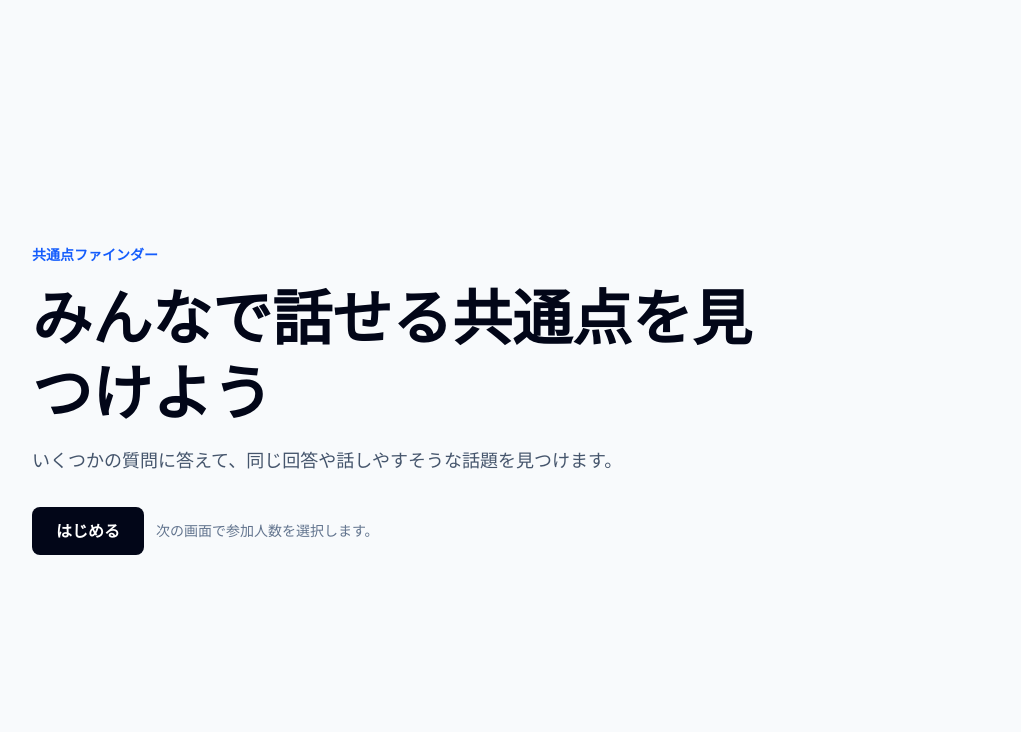
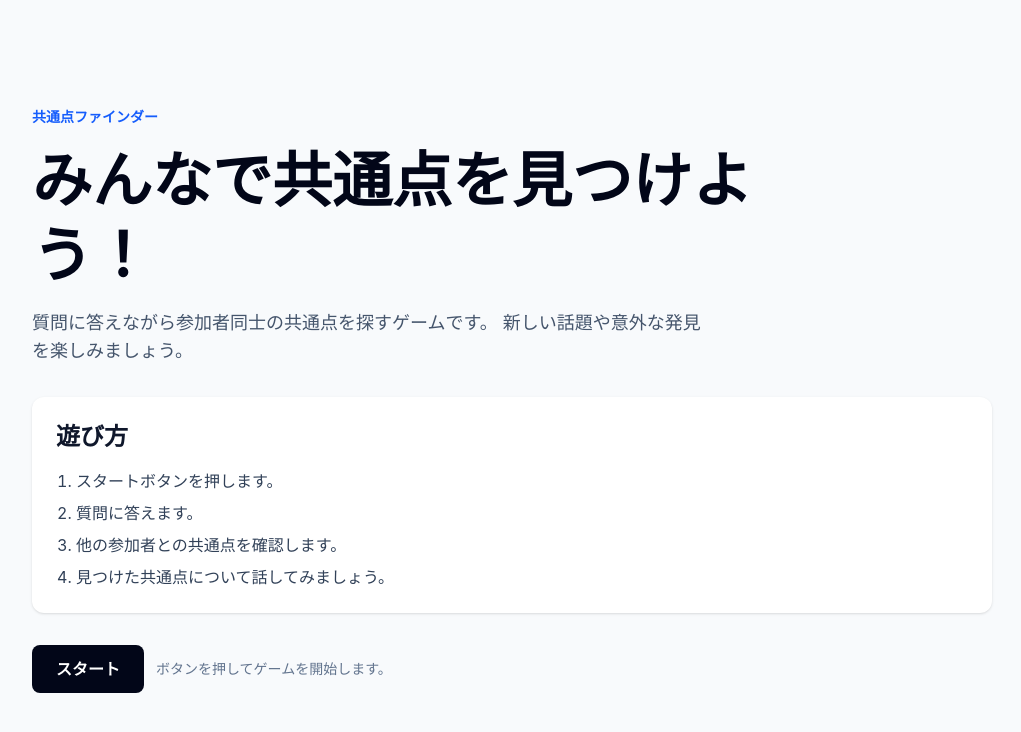
Before and after one commit to Webu-Kobedenshi/team2, a React (Vite) app in the folder frontend/: page / in a window 1280 px wide. Shown: the top 732 px of the page, without its empty margins (128-1149 px from the left). Built offline with nearby package versions, Linux system fonts and the light colour scheme.

Commit message:
Create home page

```diff
--- a/frontend/src/pages/Home.tsx
+++ b/frontend/src/pages/Home.tsx
@@ -3,24 +3,41 @@ export function Home() {
     <main className="mx-auto flex min-h-screen w-full max-w-5xl flex-col justify-center px-6 py-12 sm:px-8">
       <div className="grid gap-8">
         <section className="grid gap-4">
-          <p className="text-sm font-bold text-blue-600">共通点ファインダー</p>
+          <p className="text-sm font-bold text-blue-600">
+            共通点ファインダー
+          </p>
+
           <h1 className="max-w-3xl text-4xl font-bold leading-tight text-slate-950 sm:text-6xl">
-            みんなで話せる共通点を見つけよう
+            みんなで共通点を見つけよう！
           </h1>
+
           <p className="max-w-2xl text-base text-slate-600 sm:text-lg">
-            いくつかの質問に答えて、同じ回答や話しやすそうな話題を見つけます。
+            質問に答えながら参加者同士の共通点を探すゲームです。
+            新しい話題や意外な発見を楽しみましょう。
           </p>
+        </section>
+
+        <section className="rounded-xl bg-white p-6 shadow">
+          <h2 className="mb-4 text-2xl font-bold">遊び方</h2>
+
+          <ol className="list-decimal pl-5 space-y-2 text-slate-700">
+            <li>スタートボタンを押します。</li>
+            <li>質問に答えます。</li>
+            <li>他の参加者との共通点を確認します。</li>
+            <li>見つけた共通点について話してみましょう。</li>
+          </ol>
         </section>
 
         <div className="flex flex-col gap-3 sm:flex-row sm:items-center">
           <button
             type="button"
-            className="rounded-lg bg-slate-950 px-6 py-3 text-base font-bold text-white transition hover:bg-slate-800 focus-visible:outline-3 focus-visible:outline-offset-2 focus-visible:outline-slate-400"
+            className="rounded-lg bg-slate-950 px-6 py-3 text-base font-bold text-white transition hover:bg-slate-800"
           >
-            はじめる
+            スタート
           </button>
+
           <p className="text-sm text-slate-500">
-            次の画面で参加人数を選択します。
+            ボタンを押してゲームを開始します。
           </p>
         </div>
       </div>
```
